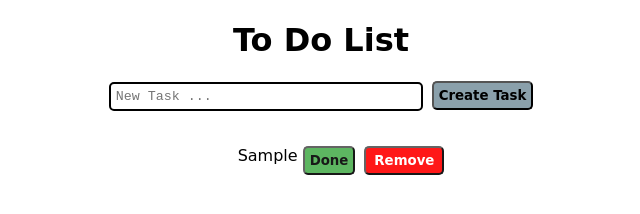
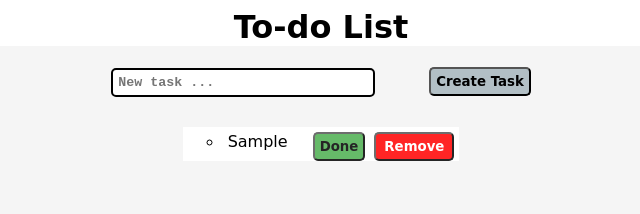
Before and after one commit to rishabhchopra68/ToDoList, a plain HTML site: page index.html in a window 1280 px wide. Both pictures are taken after typing "Sample" into the empty fields and a click on the button "Create Task". Shown: the whole page, without its empty margins (319-959 px from the left). Drawn offline with Linux system fonts and the light colour scheme.

Commit message:
cosmetic changes

```diff
--- a/index.css
+++ b/index.css
@@ -1,39 +1,50 @@
+.app-container {
+    background-color: whitesmoke;
+    height: 100vh;
+}
 .listitem {
     padding: 5px;
     margin-bottom: 2px;
 }
 
 .list {
+    background-color: white;
     margin-top: 30px;
     width: max-content;
-    list-style: none;
+    list-style: circle;
     margin-left: 0px;
 }
 
 .task-name {
+    margin-right: 20px;
     font-family: cursive;
 }
 
 .add_task_input {
+    margin-right: 50px;
     font-family: monospace;
-    min-width: 300px;
+    min-width: 250px;
     border: 2px solid;
     padding: 5px;
     border-radius: 5px;
 }
 
+.add_task_input:focus {
+    position: relative;
+    transform: scale(1.1);
+}
+
 .add_task_button {
-    margin-left: 5px;
     font-weight: bold;
     font-family: cursive;
     padding: 5px;
     min-width: 80px;
-    background-color: rgba(23,67,88,0.5);
+    background-color: rgba(23,67,88,0.3);
     border-radius: 5px;
 }
 
 .add_task_button:hover{
-    background-color: rgba(23,67,88,0.6);
+    background-color: rgba(23,67,88,0.5);
     transform: scale(1.05);
 }
 
@@ -45,7 +56,7 @@
     padding: 5px;
     min-width: 30px;
     background-color: #4CAF50;
-    opacity: 0.9;
+    opacity: 0.85;
     border-radius: 5px;
 }
 
@@ -62,7 +73,7 @@
     padding: 5px;
     min-width: 80px;
     background-color: #FF0000;
-    opacity: 0.9;
+    opacity: 0.85;
     border-radius: 5px;
 }
 
@@ -72,6 +83,8 @@
 }
 
 #page-title {
+    background-color: white;
+    margin-top: 0;
     display: flex;
     justify-content: center;
     font-family: cursive;
@@ -93,3 +106,7 @@
     float: right;
     justify-content: flex-end;
 }
+
+::-webkit-input-placeholder {
+    font-weight: bold;
+}
--- a/index.html
+++ b/index.html
@@ -8,10 +8,11 @@
         <link href="https://maxcdn.bootstrapcdn.com/font-awesome/4.2.0/css/font-awesome.min.css" rel="stylesheet">
     </head>
     <body>
-        <h1 id="page-title">To Do List</h1>
+        <div class="app-container">
+            <h1 id="page-title">To-do List</h1>
             <div class="form-container">
                 <form id="add_task_form">
-                <input id="add_task_input" class="add_task_input" placeholder="New Task ..." required>
+                    <input id="add_task_input" class="add_task_input" placeholder="New task ..." required>
                     <button id="add_task_button" class="add_task_button" type="submit">Create Task</button>
                 </form>
             </div>
@@ -20,7 +21,7 @@
 
                 </ul>
             </div>
-
+        </div>
         <script src="./script.js"></script>
     </body>
 </html>
--- a/script.js
+++ b/script.js
@@ -14,7 +14,6 @@ const createListItem = (item) => {
 }
 
 tasks && tasks.map((task) => {
-    console.log("task")
     document.querySelector('ul').append(createListItem(task));
 }
 );
@@ -39,17 +38,14 @@ function handleFormSubmit(event){
 }
 
 function handleDoneOrDelete(event){
-
     let element = event.target.parentElement.parentElement;
     let taskName = element.firstElementChild.innerText;
     const currentTasks = JSON.parse(localStorage.getItem('tasks')).filter((task) => task !== taskName);
-    console.log(taskName, currentTasks);
     if(event.target.id === "delete"){
         localStorage.setItem('tasks', JSON.stringify(currentTasks));
         element.remove();
 
     } else if(event.target.id === "done"){
-        console.log(event.target.innerHTML)
         let element = event.target.parentElement.parentElement;
         if (element.firstElementChild.style.textDecoration == 'line-through'){
             element.firstElementChild.style.textDecoration = 'none';
@@ -59,7 +55,6 @@ function handleDoneOrDelete(event){
             element.firstElementChild.style.textDecoration = 'line-through';
             event.target.innerHTML = "Undo";
         }
-
     }
 }
 
```
Lines whose indentation alone changed are shown as unchanged.
